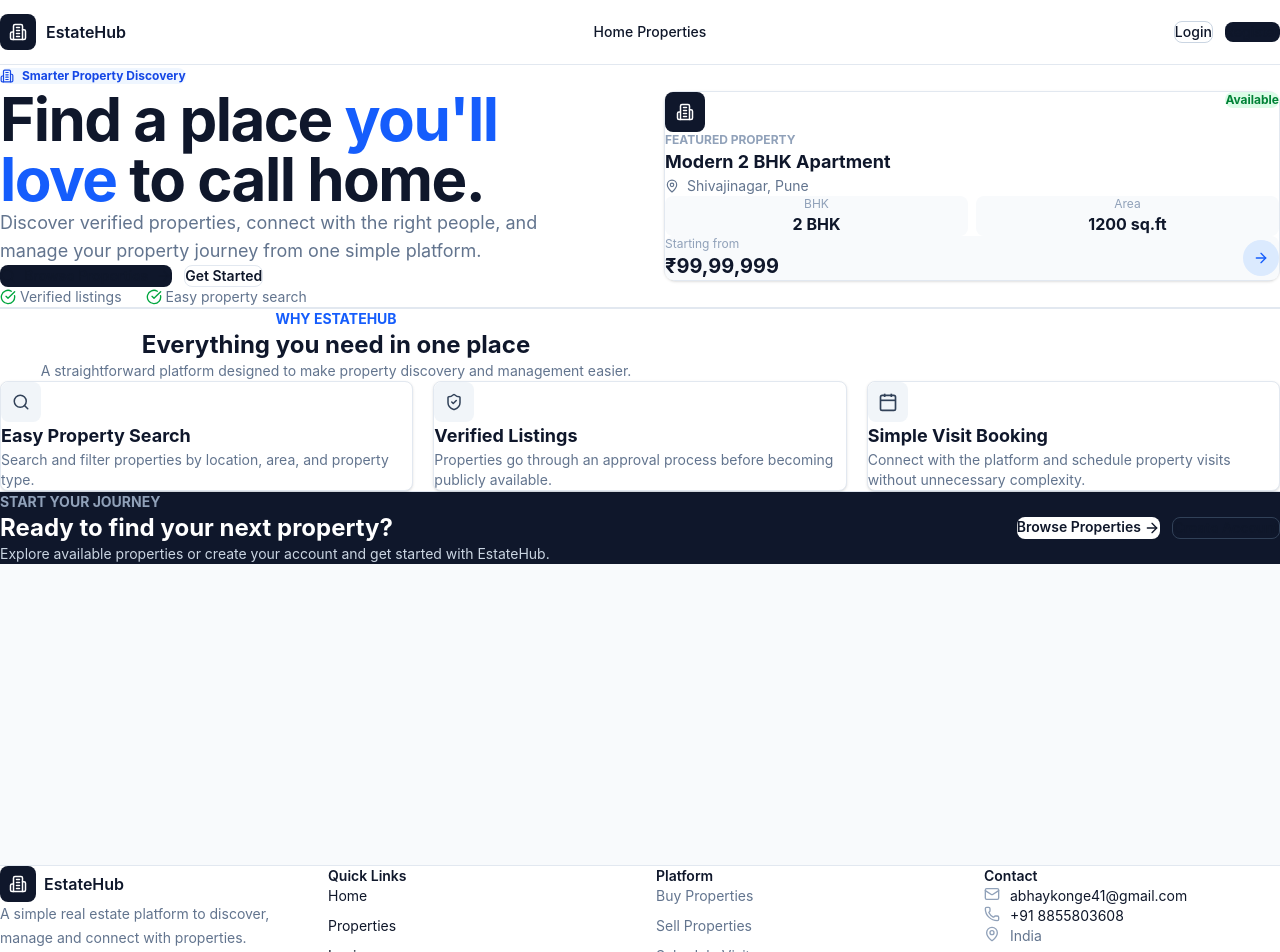
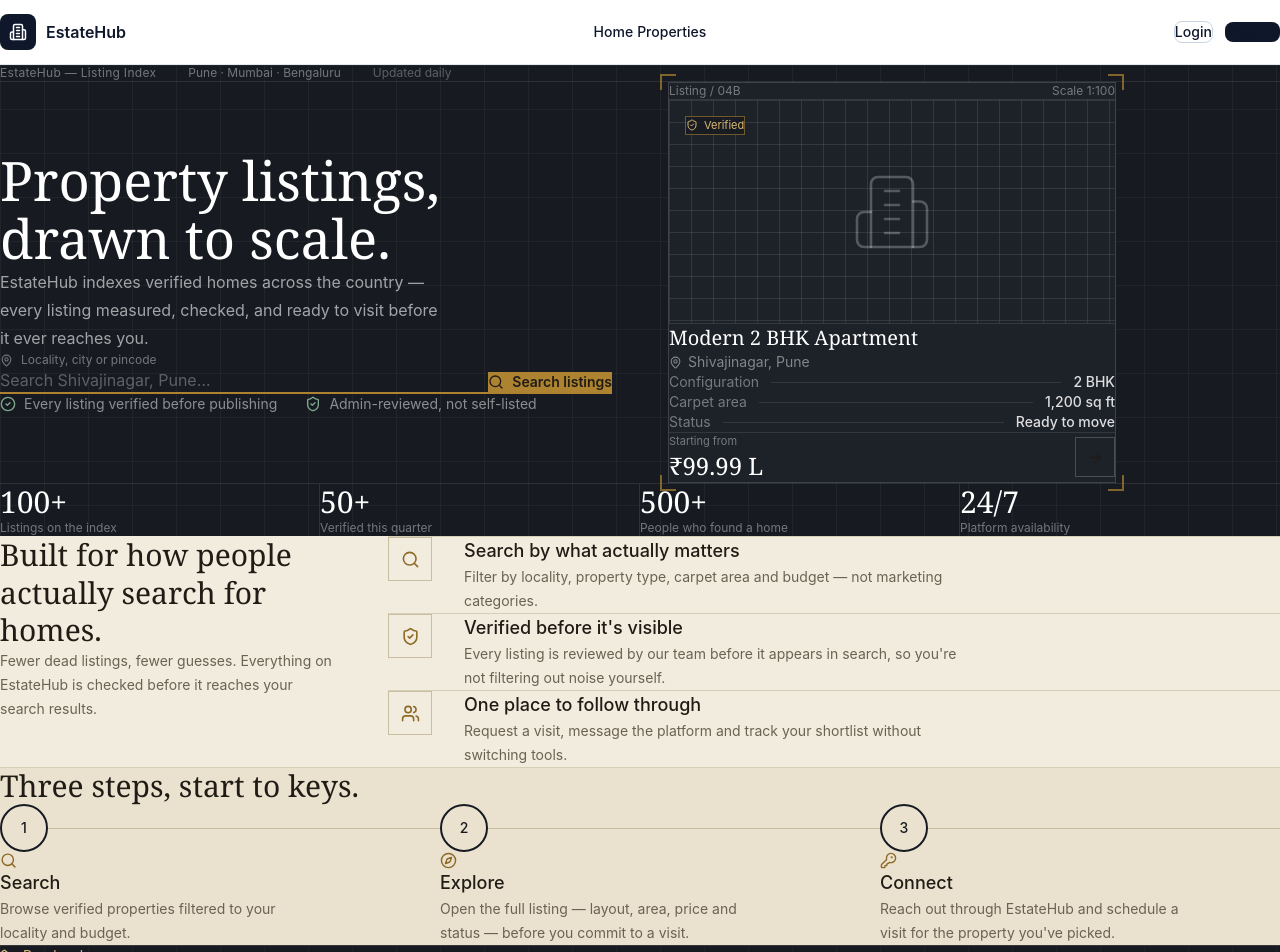
Before and after one commit to CodeWithAbhayraj/EstateHub-Deployement, a React (Vite) app in the folder EstateHub-Frontend/EstateHub-Frontend/: page / in a window 1280 px wide. Shown: the top 952 px of the page. Built offline with nearby package versions, Linux system fonts and the light colour scheme; no server answers.

Commit message:
update in home

```diff
--- a/EstateHub-Frontend/EstateHub-Frontend/src/pages/public/Home.jsx
+++ b/EstateHub-Frontend/EstateHub-Frontend/src/pages/public/Home.jsx
@@ -1,118 +1,296 @@
 import { Link } from "react-router-dom";
-import { ArrowRight, Building2, CheckCircle, MapPin, Search, ShieldCheck, Users } from "lucide-react";
+import {
+  ArrowRight,
+  Building2,
+  CheckCircle2,
+  Compass,
+  KeyRound,
+  MapPin,
+  Ruler,
+  Search,
+  ShieldCheck,
+  Users,
+} from "lucide-react";
+
+/*
+  Optional: for the closest match to the design intent, add Fraunces as the
+  display serif. In public/index.html <head>:
+
+  <link rel="preconnect" href="https://fonts.googleapis.com">
+  <link href="https://fonts.googleapis.com/css2?family=Fraunces:opsz,wght@9..144,400;9..144,500;9..144,600&display=swap" rel="stylesheet">
+
+  Everything below falls back gracefully to Tailwind's default serif stack
+  (Georgia etc.) if you skip this, so it still looks correct without it.
+*/
+
+const FRASER = { fontFamily: "'Fraunces', Georgia, 'Times New Roman', serif" };
 
 export default function Home() {
   return (
-    <div className="min-h-screen bg-slate-50">
-      {/* Hero */}
-      <section className="bg-white border-b border-slate-200">
-        <div className="max-w-7xl mx-auto px-4 py-12 sm:py-16 lg:py-20">
-          <div className="grid items-center gap-10 lg:grid-cols-2 lg:gap-12">
-            {/* Left */}
+    <div className="min-h-screen bg-[#F2ECDF] text-[#201C15]">
+      {/* ================= HERO ================= */}
+      <section className="relative overflow-hidden bg-[#171B21]">
+        <div
+          className="pointer-events-none absolute inset-0 opacity-[0.07]"
+          style={{
+            backgroundImage:
+              "linear-gradient(rgba(255,255,255,.6) 1px, transparent 1px), linear-gradient(90deg, rgba(255,255,255,.6) 1px, transparent 1px)",
+            backgroundSize: "44px 44px",
+          }}
+        />
+
+        <div className="relative mx-auto max-w-7xl px-4 py-16 sm:px-6 sm:py-20 lg:px-8 lg:py-24">
+          {/* title-block strip */}
+          <div className="mb-12 flex flex-wrap items-center gap-x-8 gap-y-2 border-b border-white/10 pb-4 text-xs text-white/40">
+            <span className="tracking-wide">EstateHub — Listing Index</span>
+            <span className="hidden sm:inline">Pune · Mumbai · Bengaluru</span>
+            <span className="ml-auto text-white/30">Updated daily</span>
+          </div>
+
+          <div className="grid items-center gap-14 lg:grid-cols-2">
+            {/* LEFT */}
             <div>
-              <div className="inline-flex items-center gap-2 rounded-full bg-blue-50 px-3.5 py-1.5 text-xs font-bold text-blue-700">
-                <Building2 size={14} /> Smarter Property Discovery
+              <h1
+                className="max-w-xl text-4xl leading-[1.08] text-white sm:text-5xl lg:text-[3.4rem]"
+                style={FRASER}
+              >
+                Property listings,
+                <br />
+                drawn to scale.
+              </h1>
+
+              <p className="mt-6 max-w-md text-base leading-7 text-white/60">
+                EstateHub indexes verified homes across the country — every
+                listing measured, checked, and ready to visit before it ever
+                reaches you.
+              </p>
+
+              {/* Search row */}
+              <div className="mt-10 border-b-2 border-[#AD8332]">
+                <div className="flex flex-col gap-4 pb-4 sm:flex-row sm:items-end">
+                  <div className="flex-1">
+                    <label className="flex items-center gap-2 text-xs text-white/40">
+                      <MapPin size={13} />
+                      Locality, city or pincode
+                    </label>
+                    <input
+                      type="text"
+                      placeholder="Search Shivajinagar, Pune…"
+                      className="mt-2 w-full bg-transparent text-lg text-white placeholder:text-white/30 focus:outline-none"
+                    />
                   </div>
-              <h1 className="mt-4 text-4xl font-bold tracking-tight text-slate-900 sm:text-5xl lg:text-6xl">
-                Find a place <span className="text-blue-600">you'll love</span> to call home.
-              </h1>
-              <p className="mt-4 max-w-xl text-base text-slate-500 sm:text-lg">
-                Discover verified properties, connect with the right people, and manage your property journey from one simple platform.
-              </p>
-              <div className="mt-6 flex flex-wrap gap-3">
-                <Link to="/properties" className="inline-flex items-center gap-2 rounded-lg bg-slate-900 px-5 py-3 text-sm font-semibold text-white hover:bg-slate-800">
-                  <Search size={16} /> Browse Properties <ArrowRight size={16} />
-                </Link>
-                <Link to="/register" className="inline-flex items-center gap-2 rounded-lg border border-slate-200 bg-white px-5 py-3 text-sm font-semibold text-slate-700 hover:bg-slate-50">
-                  Get Started
+
+                  <Link
+                    to="/properties"
+                    className="inline-flex shrink-0 items-center justify-center gap-2 rounded-none bg-[#AD8332] px-6 py-3 text-sm font-semibold text-[#171B21] transition hover:bg-[#c39843] focus-visible:outline focus-visible:outline-2 focus-visible:outline-offset-2 focus-visible:outline-white"
+                  >
+                    <Search size={16} />
+                    Search listings
                   </Link>
                 </div>
-              <div className="mt-6 flex flex-wrap gap-x-6 gap-y-2 text-sm text-slate-500">
-                <span className="flex items-center gap-1"><CheckCircle size={16} className="text-green-600" /> Verified listings</span>
-                <span className="flex items-center gap-1"><CheckCircle size={16} className="text-green-600" /> Easy property search</span>
+              </div>
+
+              <div className="mt-6 flex flex-wrap gap-x-7 gap-y-3">
+                <span className="flex items-center gap-2 text-sm text-white/50">
+                  <CheckCircle2 size={16} className="text-[#7FA88D]" />
+                  Every listing verified before publishing
+                </span>
+                <span className="flex items-center gap-2 text-sm text-white/50">
+                  <ShieldCheck size={16} className="text-[#7FA88D]" />
+                  Admin-reviewed, not self-listed
+                </span>
               </div>
             </div>
-            {/* Right - simplified mock property card */}
-            <div className="relative rounded-xl border border-slate-200 bg-white p-4 shadow-sm">
-              <div className="flex items-start justify-between">
-                <div>
-                  <div className="flex h-10 w-10 items-center justify-center rounded-lg bg-slate-900 text-white">
-                    <Building2 size={18} />
+
+            {/* RIGHT — blueprint listing card */}
+            <div className="relative mx-auto w-full max-w-md lg:ml-auto">
+              <CornerMarks />
+
+              <div className="border border-white/15 bg-[#1D2128]">
+                <div className="flex items-center justify-between border-b border-white/10 px-5 py-3 text-xs text-white/40">
+                  <span>Listing / 04B</span>
+                  <span>Scale 1:100</span>
                 </div>
-                  <p className="mt-3 text-xs font-bold uppercase text-slate-400">Featured Property</p>
-                  <h2 className="text-lg font-bold text-slate-900">Modern 2 BHK Apartment</h2>
+
+                <div className="relative h-56 overflow-hidden border-b border-white/10">
+                  <div
+                    className="absolute inset-0 opacity-20"
+                    style={{
+                      backgroundImage:
+                        "linear-gradient(rgba(255,255,255,.5) 1px, transparent 1px), linear-gradient(90deg, rgba(255,255,255,.5) 1px, transparent 1px)",
+                      backgroundSize: "22px 22px",
+                    }}
+                  />
+                  <div className="absolute inset-0 flex items-center justify-center">
+                    <Building2 size={84} strokeWidth={0.75} className="text-white/25" />
                   </div>
-                <span className="rounded-full bg-green-100 px-2.5 py-1 text-xs font-bold text-green-700">Available</span>
-              </div>
-              <div className="mt-3 flex items-center gap-2 text-sm text-slate-500">
-                <MapPin size={14} /> Shivajinagar, Pune
-              </div>
-              <div className="mt-4 grid grid-cols-2 gap-2">
-                <div className="rounded-lg bg-slate-50 p-2 text-center">
-                  <p className="text-xs text-slate-400">BHK</p>
-                  <p className="font-bold">2 BHK</p>
-                </div>
-                <div className="rounded-lg bg-slate-50 p-2 text-center">
-                  <p className="text-xs text-slate-400">Area</p>
-                  <p className="font-bold">1200 sq.ft</p>
+
+                  <div className="absolute left-4 top-4 flex items-center gap-1.5 border border-[#AD8332]/60 bg-[#171B21]/80 px-2.5 py-1 text-[11px] text-[#D8B876]">
+                    <ShieldCheck size={12} />
+                    Verified
                   </div>
                 </div>
-              <div className="mt-4 flex items-center justify-between rounded-lg bg-slate-50 p-3">
+
+                <div className="p-5">
+                  <h2 className="text-xl text-white" style={FRASER}>
+                    Modern 2 BHK Apartment
+                  </h2>
+                  <p className="mt-1.5 flex items-center gap-1.5 text-sm text-white/45">
+                    <MapPin size={13} />
+                    Shivajinagar, Pune
+                  </p>
+
+                  <div className="mt-5 space-y-2.5">
+                    <DimensionRow label="Configuration" value="2 BHK" />
+                    <DimensionRow label="Carpet area" value="1,200 sq ft" />
+                    <DimensionRow label="Status" value="Ready to move" />
+                  </div>
+
+                  <div className="mt-6 flex items-center justify-between border-t border-white/10 pt-5">
                     <div>
-                  <p className="text-xs text-slate-400">Starting from</p>
-                  <p className="text-xl font-bold text-slate-900">₹99,99,999</p>
+                      <p className="text-[11px] text-white/40">Starting from</p>
+                      <p className="text-2xl text-white" style={FRASER}>
+                        ₹99.99 L
+                      </p>
                     </div>
-                <div className="flex h-9 w-9 items-center justify-center rounded-full bg-blue-100 text-blue-600">
-                  <ArrowRight size={16} />
+
+                    <Link
+                      to="/properties"
+                      className="flex h-10 w-10 items-center justify-center border border-white/20 text-white transition hover:border-[#AD8332] hover:text-[#D8B876]"
+                      aria-label="View property"
+                    >
+                      <ArrowRight size={17} />
+                    </Link>
                   </div>
                 </div>
-              {/* Floating badges removed for simplicity */}
+              </div>
+            </div>
+          </div>
+
+          {/* Stats ledger */}
+          <div className="mt-16 grid grid-cols-2 border-t border-white/10 sm:grid-cols-4">
+            <Stat value="100+" label="Listings on the index" />
+            <Stat value="50+" label="Verified this quarter" />
+            <Stat value="500+" label="People who found a home" />
+            <Stat value="24/7" label="Platform availability" />
+          </div>
+        </div>
+      </section>
+
+      {/* ================= WHY ESTATEHUB ================= */}
+      <section className="bg-[#F2ECDF] py-20">
+        <div className="mx-auto max-w-7xl px-4 sm:px-6 lg:px-8">
+          <div className="grid gap-12 lg:grid-cols-[minmax(0,340px)_1fr]">
+            <div>
+              <h2 className="text-3xl leading-tight text-[#201C15]" style={FRASER}>
+                Built for how people
+                <br />
+                actually search for homes.
+              </h2>
+              <p className="mt-4 max-w-sm text-sm leading-6 text-[#6B6252]">
+                Fewer dead listings, fewer guesses. Everything on EstateHub is
+                checked before it reaches your search results.
+              </p>
+            </div>
+
+            <div className="divide-y divide-[#D8CFB9] border-t border-[#D8CFB9]">
+              <FeatureRow
+                icon={Search}
+                title="Search by what actually matters"
+                description="Filter by locality, property type, carpet area and budget — not marketing categories."
+              />
+              <FeatureRow
+                icon={ShieldCheck}
+                title="Verified before it's visible"
+                description="Every listing is reviewed by our team before it appears in search, so you're not filtering out noise yourself."
+              />
+              <FeatureRow
+                icon={Users}
+                title="One place to follow through"
+                description="Request a visit, message the platform and track your shortlist without switching tools."
+              />
             </div>
           </div>
         </div>
       </section>
 
-      {/* Features */}
-      <section className="py-12 bg-white border-y border-slate-200">
-        <div className="max-w-7xl mx-auto px-4">
-          <div className="text-center max-w-2xl mx-auto">
-            <p className="text-sm font-bold uppercase text-blue-600">Why EstateHub</p>
-            <h2 className="mt-2 text-2xl font-bold text-slate-900">Everything you need in one place</h2>
-            <p className="mt-2 text-sm text-slate-500">A straightforward platform designed to make property discovery and management easier.</p>
+      {/* ================= HOW IT WORKS ================= */}
+      <section className="border-t border-[#D8CFB9] bg-[#EAE2CF] py-20">
+        <div className="mx-auto max-w-7xl px-4 sm:px-6 lg:px-8">
+          <h2 className="text-3xl text-[#201C15]" style={FRASER}>
+            Three steps, start to keys.
+          </h2>
+
+          <div className="relative mt-14">
+            <div className="absolute left-0 right-0 top-6 hidden h-px bg-[#C9BE9F] md:block" />
+
+            <div className="grid gap-10 md:grid-cols-3">
+              <PlanStep
+                index="1"
+                icon={Search}
+                title="Search"
+                description="Browse verified properties filtered to your locality and budget."
+              />
+              <PlanStep
+                index="2"
+                icon={Compass}
+                title="Explore"
+                description="Open the full listing — layout, area, price and status — before you commit to a visit."
+              />
+              <PlanStep
+                index="3"
+                icon={KeyRound}
+                title="Connect"
+                description="Reach out through EstateHub and schedule a visit for the property you've picked."
+              />
             </div>
-          <div className="mt-8 grid gap-5 md:grid-cols-3">
-            {[
-              { icon: Search, title: "Easy Property Search", desc: "Search and filter properties by location, area, and property type." },
-              { icon: ShieldCheck, title: "Verified Listings", desc: "Properties go through an approval process before becoming publicly available." },
-              { icon: CalendarDaysIcon, title: "Simple Visit Booking", desc: "Connect with the platform and schedule property visits without unnecessary complexity." },
-            ].map((feat, i) => (
-              <div key={i} className="rounded-lg border border-slate-200 bg-white p-5 shadow-sm hover:shadow-md transition">
-                <div className="flex h-10 w-10 items-center justify-center rounded-lg bg-slate-100 text-slate-700">
-                  <feat.icon size={18} />
-                </div>
-                <h3 className="mt-4 text-lg font-bold text-slate-900">{feat.title}</h3>
-                <p className="mt-2 text-sm text-slate-500">{feat.desc}</p>
-              </div>
-            ))}
           </div>
         </div>
       </section>
 
-      {/* CTA */}
-      <section className="bg-slate-900 py-12">
-        <div className="max-w-7xl mx-auto px-4 flex flex-col items-start gap-6 md:flex-row md:items-center md:justify-between">
-          <div>
-            <p className="text-sm font-bold uppercase text-slate-400">Start your journey</p>
-            <h2 className="text-2xl font-bold text-white">Ready to find your next property?</h2>
-            <p className="mt-1 text-sm text-slate-300">Explore available properties or create your account and get started with EstateHub.</p>
+      {/* ================= CTA ================= */}
+      <section className="relative overflow-hidden bg-[#171B21]">
+        <div
+          className="pointer-events-none absolute inset-0 opacity-[0.06]"
+          style={{
+            backgroundImage:
+              "linear-gradient(rgba(173,131,50,1) 1px, transparent 1px), linear-gradient(90deg, rgba(173,131,50,1) 1px, transparent 1px)",
+            backgroundSize: "44px 44px",
+          }}
+        />
+
+        <div className="relative mx-auto max-w-7xl px-4 py-16 sm:px-6 lg:px-8">
+          <div className="flex flex-col gap-8 border-t border-white/10 pt-12 md:flex-row md:items-end md:justify-between">
+            <div className="max-w-xl">
+              <p className="flex items-center gap-2 text-sm text-[#D8B876]">
+                <Ruler size={15} />
+                Ready when you are
+              </p>
+              <h2 className="mt-3 text-3xl leading-tight text-white sm:text-4xl" style={FRASER}>
+                Your next address is on the index.
+              </h2>
+              <p className="mt-3 text-white/55">
+                Explore verified properties or create an account to save
+                listings and pick up where you left off.
+              </p>
             </div>
+
             <div className="flex flex-wrap gap-3">
-            <Link to="/properties" className="rounded-lg bg-white px-5 py-2.5 text-sm font-semibold text-slate-900 hover:bg-slate-100">
-              Browse Properties <ArrowRight size={16} className="inline" />
+              <Link
+                to="/properties"
+                className="inline-flex items-center gap-2 bg-[#AD8332] px-6 py-3 text-sm font-semibold text-[#171B21] transition hover:bg-[#c39843]"
+              >
+                Explore properties
+                <ArrowRight size={16} />
               </Link>
-            <Link to="/register" className="rounded-lg border border-slate-700 px-5 py-2.5 text-sm font-semibold text-white hover:bg-slate-800">
-              Create Account
+
+              <Link
+                to="/register"
+                className="inline-flex items-center gap-2 border border-white/25 px-6 py-3 text-sm font-semibold text-white transition hover:bg-white/10"
+              >
+                Create account
               </Link>
+            </div>
           </div>
         </div>
       </section>
@@ -120,18 +298,73 @@ export default function Home() {
   );
 }
 
-function CalendarDaysIcon() {
+/* ================= COMPONENTS ================= */
+
+function CornerMarks() {
+  const base = "absolute h-4 w-4 border-[#AD8332]/70";
   return (
-    <svg viewBox="0 0 24 24" fill="none" stroke="currentColor" strokeWidth="2" className="h-5 w-5">
-      <rect width="18" height="18" x="3" y="4" rx="2" />
-      <line x1="16" x2="16" y1="2" y2="6" />
-      <line x1="8" x2="8" y1="2" y2="6" />
-      <line x1="3" x2="21" y1="10" y2="10" />
-      <path d="M8 14h.01" />
-      <path d="M12 14h.01" />
-      <path d="M16 14h.01" />
-      <path d="M8 18h.01" />
-      <path d="M12 18h.01" />
-    </svg>
+    <>
+      <span className={`${base} -left-2 -top-2 border-l-2 border-t-2`} />
+      <span className={`${base} -right-2 -top-2 border-r-2 border-t-2`} />
+      <span className={`${base} -bottom-2 -left-2 border-b-2 border-l-2`} />
+      <span className={`${base} -bottom-2 -right-2 border-b-2 border-r-2`} />
+    </>
   );
 }
+
+function DimensionRow({ label, value }) {
+  return (
+    <div className="flex items-center gap-3 text-sm">
+      <span className="shrink-0 text-white/40">{label}</span>
+      <span className="h-px flex-1 bg-white/10" />
+      <span className="shrink-0 font-medium text-white/85">{value}</span>
+    </div>
+  );
+}
+
+function Stat({ value, label }) {
+  return (
+    <div className="border-r border-white/10 px-1 py-6 last:border-r-0 sm:px-5">
+      <p className="text-2xl text-white sm:text-3xl" style={FRASER}>
+        {value}
+      </p>
+      <p className="mt-1 text-xs leading-snug text-white/40">{label}</p>
+    </div>
+  );
+}
+
+function FeatureRow({ icon: Icon, title, description }) {
+  return (
+    <div className="group grid gap-4 py-7 sm:grid-cols-[auto_1fr] sm:items-start sm:gap-8">
+      <div className="flex h-11 w-11 items-center justify-center border border-[#C9BE9F] text-[#8C6924] transition group-hover:border-[#AD8332] group-hover:bg-[#AD8332] group-hover:text-white">
+        <Icon size={19} />
+      </div>
+
+      <div>
+        <h3 className="text-lg font-medium text-[#201C15]">{title}</h3>
+        <p className="mt-1.5 max-w-lg text-sm leading-6 text-[#6B6252]">
+          {description}
+        </p>
+      </div>
+    </div>
+  );
+}
+
+function PlanStep({ index, icon: Icon, title, description }) {
+  return (
+    <div className="relative">
+      <div className="relative z-10 flex h-12 w-12 items-center justify-center rounded-full border-2 border-[#171B21] bg-[#EAE2CF] text-sm font-medium text-[#171B21]">
+        {index}
+      </div>
+
+      <div className="mt-5 flex items-center gap-2 text-[#8C6924]">
+        <Icon size={17} />
+      </div>
+
+      <h3 className="mt-2 text-lg font-medium text-[#201C15]">{title}</h3>
+      <p className="mt-2 max-w-xs text-sm leading-6 text-[#6B6252]">
+        {description}
+      </p>
+    </div>
+  );
+}
```
Lines whose indentation alone changed are shown as unchanged.
